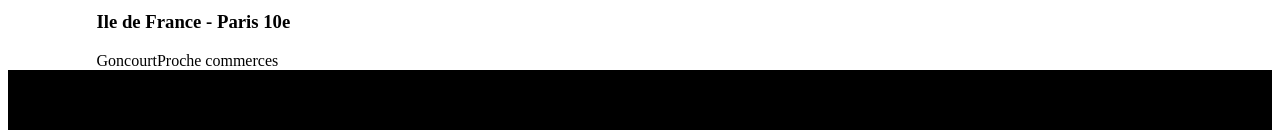
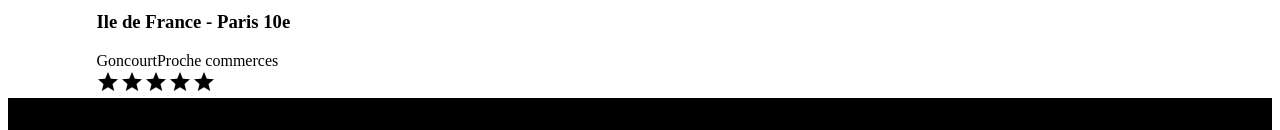
Before and after one commit to westbreizh/kasana, a React (Create React App) app: page /housings/0979876d in a window 1280 px wide. Shown: the part 617-747 px from the top of the page. Built offline with nearby package versions, Linux system fonts and the light colour scheme.

Commit message:
rating logique ok

```diff
--- a/package.json
+++ b/package.json
@@ -5,7 +5,10 @@
   "dependencies": {
     "@emotion/react": "^11.10.4",
     "@emotion/styled": "^11.10.4",
+    "@fortawesome/fontawesome-svg-core": "^6.2.0",
+    "@fortawesome/free-regular-svg-icons": "^6.2.0",
     "@fortawesome/free-solid-svg-icons": "^6.2.0",
+    "@fortawesome/react-fontawesome": "^0.2.0",
     "@hookform/devtools": "^4.2.2",
     "@hookform/resolvers": "^2.9.7",
     "@mui/icons-material": "^5.10.6",
--- a/public/index.html
+++ b/public/index.html
@@ -1,6 +1,7 @@
 <!DOCTYPE html>
 <html lang="en">
   <head>
+    <script src="https://kit.fontawesome.com/de4c650d2e.js" crossorigin="anonymous"></script>
     <meta charset="utf-8" />
     <link rel="icon" href="%PUBLIC_URL%/favicon.ico" />
     <meta name="viewport" content="width=device-width, initial-scale=1" />
--- a/src/components/pages/housing/Housing.jsx
+++ b/src/components/pages/housing/Housing.jsx
@@ -4,6 +4,7 @@ import Header from "../../header/Header"
 import Footer from "../../footer/Footer"
 import Carroussel from "../../carroussel/carroussel"
 import ListTags from '../../listTags/listTags';
+import Rating from '../../rating/rating'
 
 export default function Housing() {
 
@@ -24,7 +25,6 @@ export default function Housing() {
         .catch((error) => console.log(error));
     }, [id])
 
-   // console.log(housingData)
 
   return (
 
@@ -57,9 +57,9 @@ export default function Housing() {
           <ListTags tags={housingData.tags}/>
         }
 
-
-
-
+        {housingData.rating &&
+          <Rating ratingNumber={housingData.rating}/>
+        }
 
 
       </body>
--- /dev/null
+++ b/src/components/rating/rating.jsx
@@ -0,0 +1,24 @@
+import StarBorderIcon from '@mui/icons-material/StarBorder';
+import StarIcon from '@mui/icons-material/Star';
+
+export default function rating (props){
+    const ratingNumber= props.ratingNumber
+    const fullStarNumberArray=[]
+    const emptyStarNumberArray=[]
+
+    for (let i=0; i< ratingNumber; i++){
+        fullStarNumberArray.push(i)
+    }
+    for (let i=0; i< (5-ratingNumber); i++){
+        emptyStarNumberArray.push(i)
+    }
+
+    return(
+        <div>
+            {fullStarNumberArray.map((index) => (
+                <StarIcon key={index} />))}
+            {emptyStarNumberArray.map((index) => (
+                <StarBorderIcon key={index}  />))}
+        </div>
+    )
+}
--- a/src/index.jsx
+++ b/src/index.jsx
@@ -5,7 +5,6 @@ import Home from "./components/pages/home/Home"
 import Housing from "./components/pages/housing/Housing"
 import About from "./components/pages/about/About"
 import ErrorPage from "./components/pages/error-page/Error-page"
-
 
 const router = createBrowserRouter([
   {
```
Also changed, not shown: src/components/rating/rating.css (added), 2 other files (tests, documents, lock files or other folders).
